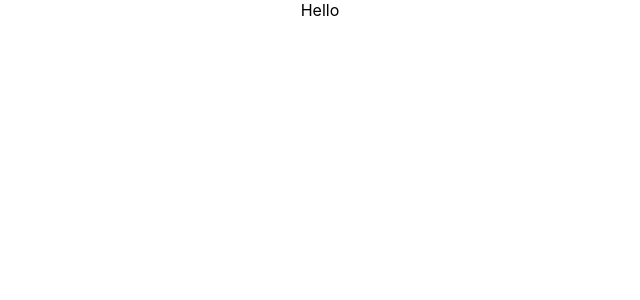
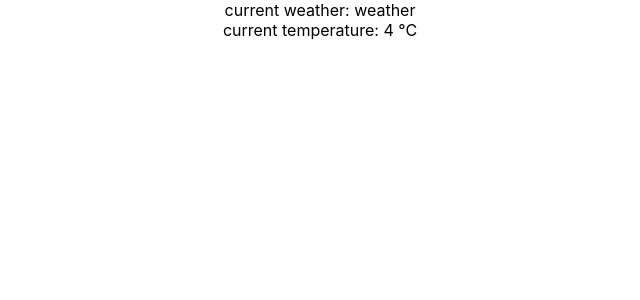
Before and after one commit to janek800/NYBY-project, a React (Create React App) app: page / in a window 1280 px wide. Shown: the top 300 px of the page, without its empty margins (320-960 px from the left). Built offline with nearby package versions, Linux system fonts and the light colour scheme.

Commit message:
created component for displaying weather

```diff
--- a/src/App.js
+++ b/src/App.js
@@ -1,10 +1,11 @@
 import React from 'react'
+import WeatherInfo from './components/WeatherInfo'
 import './App.css';
 
 function App() {
   return (
     <div className="App">
-     Hello
+      <WeatherInfo />
     </div>
   );
 }
--- /dev/null
+++ b/src/components/WeatherInfo.js
@@ -0,0 +1,12 @@
+import React from 'react'
+
+const WeatherInfo = () => {
+  return (
+    <>
+    <div>current weather: weather</div>
+    <div>current temperature: 4 °C</div>
+    </>
+  )
+}
+
+export default  WeatherInfo
```
